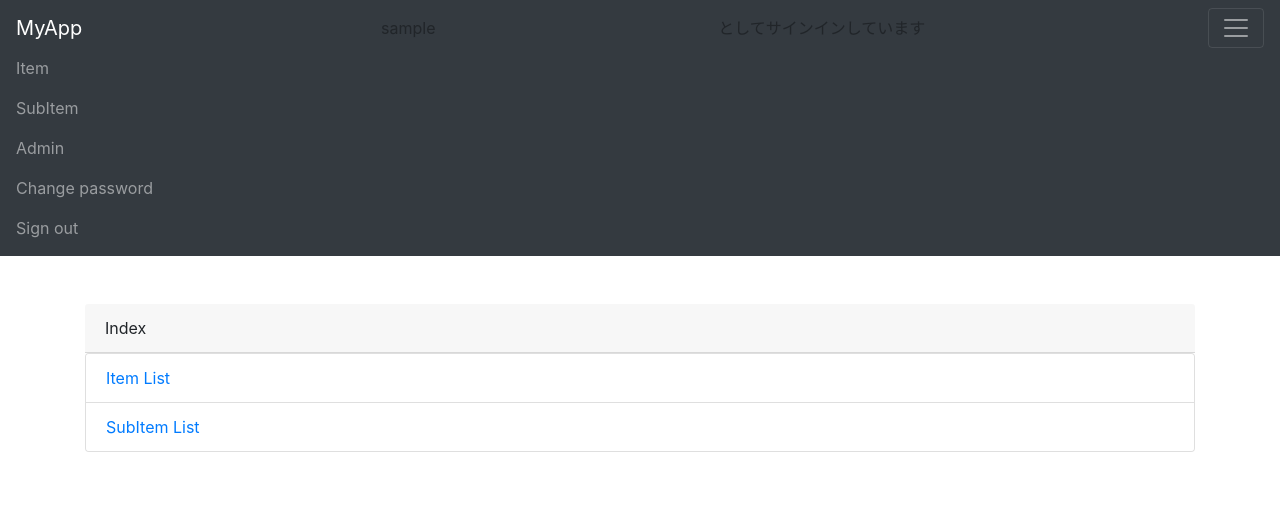
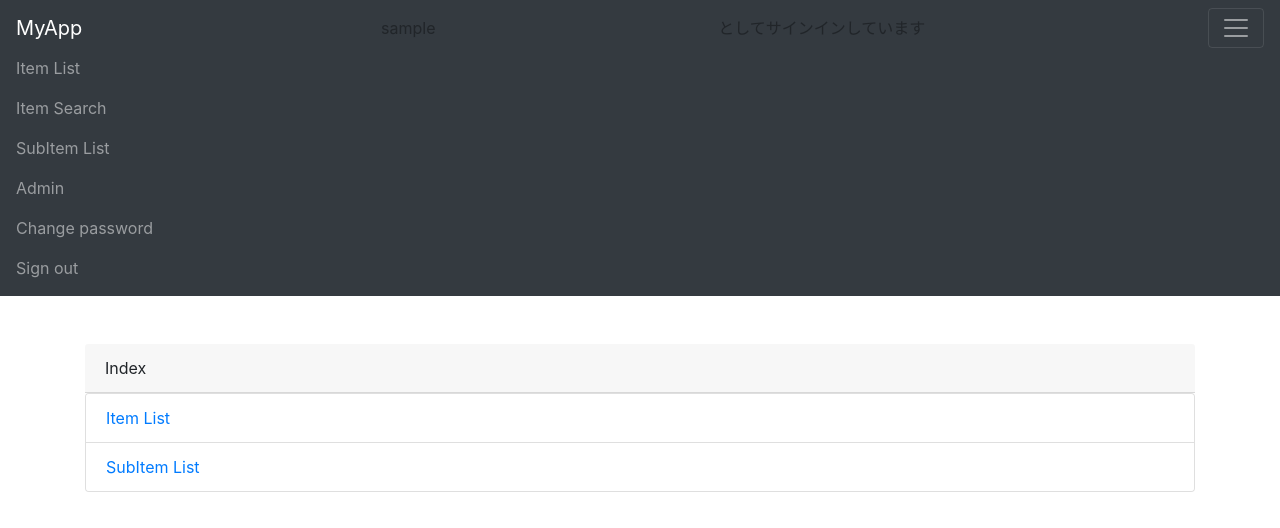
Before and after one commit to yzkn/Tutorial-Django-Api-JWT, a Django app: page / in a window 1280 px wide, after a click that opens the changed part. Shown: the top 528 px of the page. Run offline with Django 3.2, Linux system fonts and the light colour scheme; the visitor is signed in with stand-in values (Sample User, id 1); some libraries are stand-ins or nearby versions.

Commit message:
multi-word search

```diff
--- a/myproj/myapp/templates/myapp/base.html
+++ b/myproj/myapp/templates/myapp/base.html
@@ -20,13 +20,16 @@
             </button>
             <div class="collapse navbar-collapse" id="navmenu1">
                 <ul class="navbar-nav">
+                    {% if user.is_authenticated %}
                     <li class="nav-item">
-                        <a class="nav-link" href="{% url 'myapp:item_list' %}">Item</a>
+                        <a class="nav-link" href="{% url 'myapp:item_list' %}">Item List</a>
                     </li>
                     <li class="nav-item">
-                        <a class="nav-link" href="{% url 'myapp:subitem_list' %}">SubItem</a>
+                        <a class="nav-link" href="{% url 'myapp:item_list' %}">Item Search</a>
                     </li>
-                    {% if user.is_authenticated %}
+                    <li class="nav-item">
+                        <a class="nav-link" href="{% url 'myapp:subitem_list' %}">SubItem List</a>
+                    </li>
                     <li class="nav-item">
                         <a class="nav-link" href="{% url 'admin:index' %}">Admin</a>
                     </li>
--- a/myproj/myapp/views.py
+++ b/myproj/myapp/views.py
@@ -9,6 +9,8 @@ from django.contrib.auth.mixins import LoginRequiredMixin  # UserAuth
 from django.contrib.auth.models import User
 
 from django.db.models import Q
+from functools import reduce
+from operator import and_
 
 
 class IndexView(TemplateView):
@@ -122,9 +124,13 @@ class ItemSearchView(LoginRequiredMixin, ListView):
             condition_title = Q()
             condition_content = Q()
             if len(title) != 0 and title[0]:
-                condition_title = Q(title__icontains=title)
+                condition_title = reduce(
+                    and_, [Q(title__icontains=title_word) for title_word in title.split()])
             if len(content) != 0 and content[0]:
-                condition_content = Q(content__contains=content)
+                condition_content = reduce(
+                    and_, [Q(content__icontains=content_word)
+                           for content_word in content.split()]
+                )
             return Item.objects.select_related().filter(condition_title & condition_content)
         else:
             return Item.objects.none()
```
